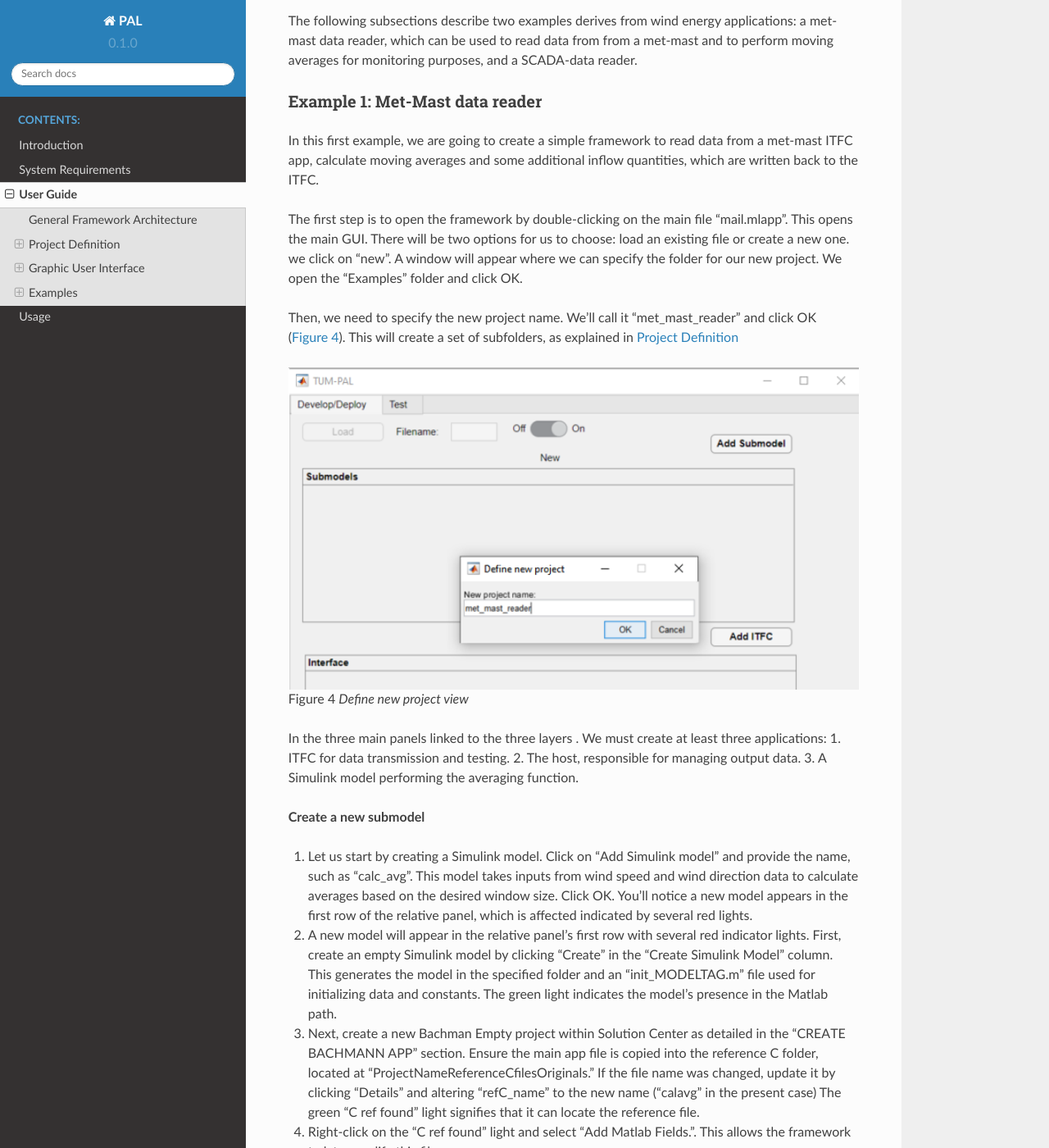
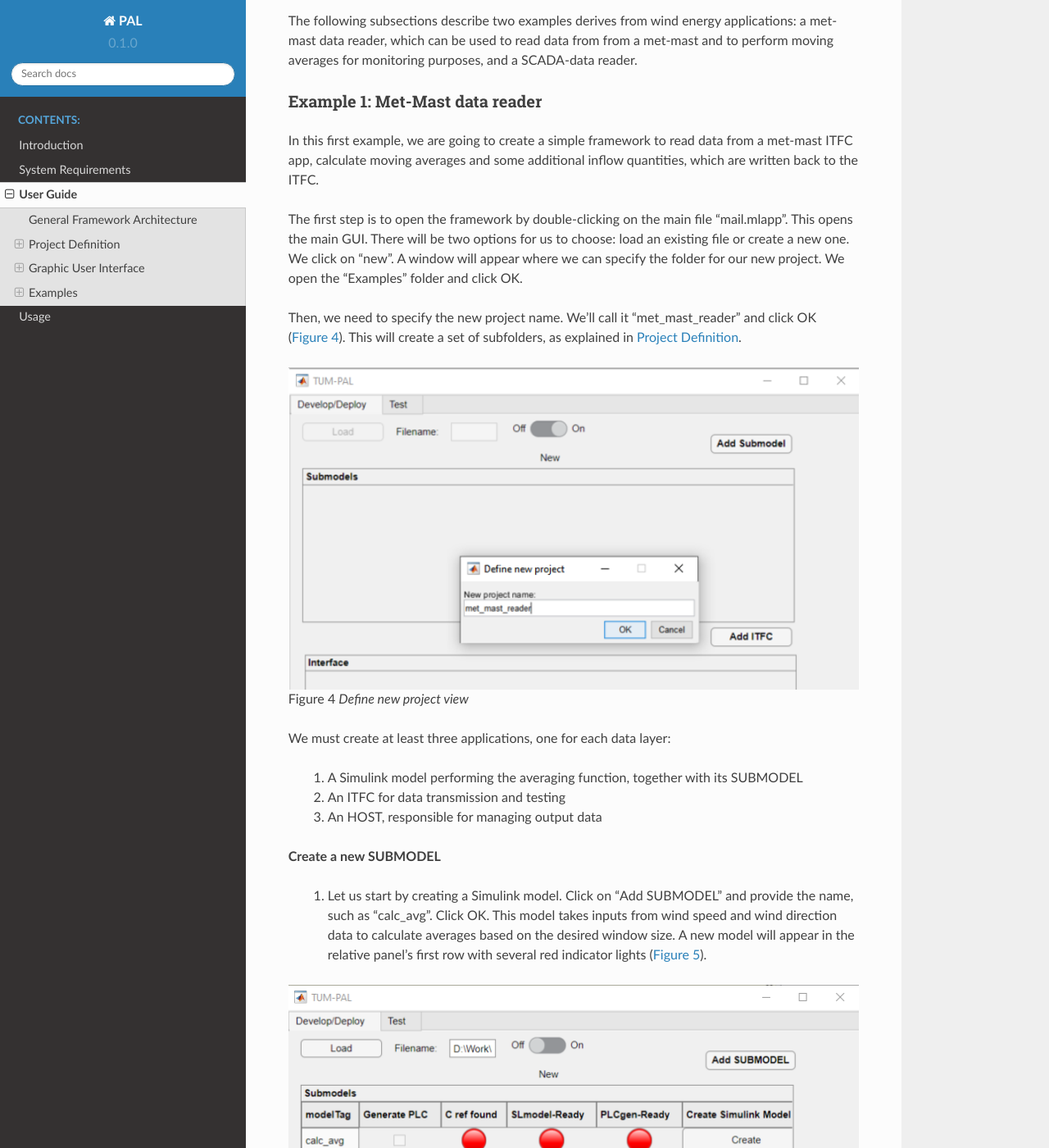
Before and after one commit to TUMLWE/PAL, a Sphinx documentation site: the page built from docs/source/user_guide.rst, in a window 1280 px wide and 1400 px high, scrolled down 11984 px. Shown: the whole window at 82% size. Built offline with Sphinx 7.4.7 and the Read the Docs theme 2.0.0, drawn with Linux system fonts in a browser that asks for light colours; some of the changed text lies outside the part shown.

Commit message:
docs update

```diff
--- a/docs/source/user_guide.rst
+++ b/docs/source/user_guide.rst
@@ -60,9 +60,9 @@ Example 1: Met-Mast data reader
 
 In this first example, we are going to create a simple framework to read data from a met-mast ITFC app, calculate moving averages and some additional inflow quantities, which are written back to the ITFC.
 
-The first step is to open the framework by double-clicking on the main file "mail.mlapp". This opens the main GUI. There will be two options for us to choose: load an existing file or create a new one. we click on "new". A window will appear where we can specify the folder for our new project. We open the "Examples" folder and click OK.
+The first step is to open the framework by double-clicking on the main file "mail.mlapp". This opens the main GUI. There will be two options for us to choose: load an existing file or create a new one. We click on "new". A window will appear where we can specify the folder for our new project. We open the "Examples" folder and click OK.
 
-Then, we need to specify the new project name. We'll call it "met_mast_reader" and click OK (:numref:`mmr_new`). This will create a set of subfolders, as explained in :ref:`Project Definition<user_guide_project_definition>`
+Then, we need to specify the new project name. We'll call it "met_mast_reader" and click OK (:numref:`mmr_new`). This will create a set of subfolders, as explained in :ref:`Project Definition<user_guide_project_definition>`.
 
 .. figure:: images/mmr_new.png
    :width: 1000
@@ -70,19 +70,26 @@ Then, we need to specify the new project name. We'll call it "met_mast_reader" a
 
    Define new project view
 
+We must create at least three applications, one for each data layer:
+
+   (1) A Simulink model performing the averaging function, together with its SUBMODEL
+   (2) An ITFC for data transmission and testing
+   (3) An HOST, responsible for managing output data
+
+**Create a new SUBMODEL**
+
+   (1) Let us start by creating a Simulink model. Click on "Add SUBMODEL" and provide the name, such as "calc_avg". Click OK. This model takes inputs from wind speed and wind direction data to calculate averages based on the desired window size. A new model will appear in the relative panel's first row with several red indicator lights (:numref:`mmr_new2`).
+
+.. figure:: images/mmr_new2.png
+   :width: 1000
+   :name: mmr_new2
+
+   Overview of newly created "calc_avg"
+
+   (2) First, create an empty Simulink model by clicking "Create" in the "Create Simulink Model" column. This generates the model in the specified folder and an "init_MODELTAG.m" file used for initializing data and constants. The green light indicates the model's presence in the Matlab path.
 
 
 
-In the three main panels linked to the three layers . We must create at least three applications:
-1.	ITFC for data transmission and testing.
-2.	The host, responsible for managing output data.
-3.	A Simulink model performing the averaging function.
-
-**Create a new submodel**
-
-
-1.	Let us start by creating a Simulink model. Click on "Add Simulink model" and provide the name, such as "calc_avg". This model takes inputs from wind speed and wind direction data to calculate averages based on the desired window size. Click OK. You'll notice a new model appears in the first row of the relative panel, which is affected indicated by several red lights.
-2.	A new model will appear in the relative panel's first row with several red indicator lights. First, create an empty Simulink model by clicking "Create" in the "Create Simulink Model" column. This generates the model in the specified folder and an "init_MODELTAG.m" file used for initializing data and constants. The green light indicates the model's presence in the Matlab path.
 3.	Next, create a new Bachman Empty project within Solution Center as detailed in the "CREATE BACHMANN APP" section. Ensure the main app file is copied into the reference C folder, located at "ProjectName\ReferenceCfiles\Originals." If the file name was changed, update it by clicking "Details" and altering "refC_name" to the new name (“calavg” in the present case) The green "C ref found" light signifies that it can locate the reference file.
 4.	Right-click on the "C ref found" light and select "Add Matlab Fields.". This allows the framework to later modify this file.
 5.	To create your Simulink model, you can either modify the empty one, copy and paste into the existing model, or use the example provided. If you plan to use a custom Simulink model, note that some settings may differ, so it's advisable to copy the content of your model into the newly created one.
```
Also changed, not shown: docs/source/images/mmr_new2.png (added), 1 other file.
